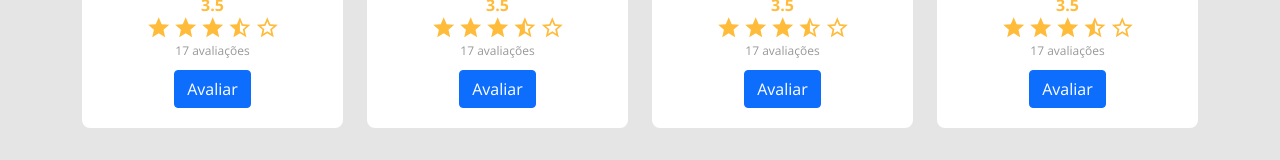
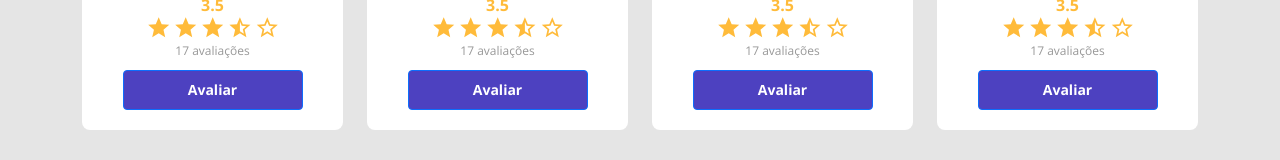
Before and after one commit to mtstechnologies/filmes, a React (Create React App) app in the folder p005-filmes-ui/: page / in a window 1280 px wide. Shown: the part 393-553 px from the top of the page. Built offline with nearby package versions, Linux system fonts and the light colour scheme.

Commit message:
Navegação dos botões do moviecard

```diff
--- a/p005-filmes-ui/src/components/MovieCard/index.tsx
+++ b/p005-filmes-ui/src/components/MovieCard/index.tsx
@@ -1,4 +1,5 @@
 import MovieScore from "components/MovieScore";
+import { Link } from "react-router-dom";
 
 function MovieCard() {
   const filme = {
@@ -19,7 +20,10 @@
       <div className="mts-card-bottom-container">
         <h3>{filme.title}</h3>
         <MovieScore />
-        <div className="btn btn-primary dsmovie-btn">Avaliar</div>
+
+        <Link to={`/form/${filme.id}`}>
+            <div className="btn btn-primary mts-btn">Avaliar</div>
+        </Link>
       </div>
     </div>
   );
--- a/p005-filmes-ui/src/pages/Form/index.tsx
+++ b/p005-filmes-ui/src/pages/Form/index.tsx
@@ -1,3 +1,4 @@
+import { Link } from "react-router-dom";
 import "./styles.css";
 
 function Form() {
@@ -40,7 +41,9 @@
             </button>
           </div>
         </form>
-        <button className="btn btn-primary mts-btn mt-3">Cancelar</button>
+        <Link to="/">{/**retornando para a pagina principal */}
+          <button className="btn btn-primary mts-btn mt-3">Cancelar</button>
+        </Link>
       </div>
     </div>
   );
```
